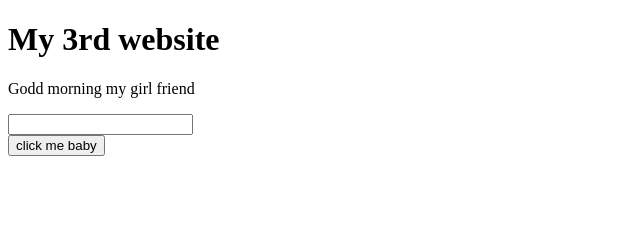
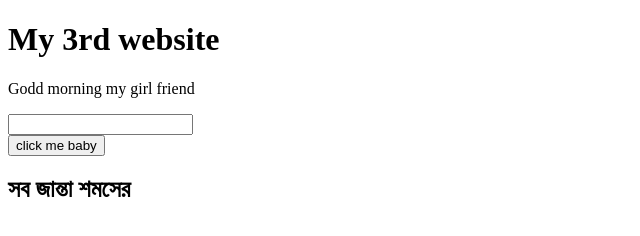
Before and after one commit to sayeed-0018/my-3rd-website, a plain HTML site: page index.html in a window 1280 px wide. Shown: the whole page, without its empty margins (0-640 px from the left). Drawn offline with Linux system fonts and the light colour scheme.

Commit message:
finally sending

```diff
--- a/index.html
+++ b/index.html
@@ -13,6 +13,7 @@
     <input type="text">
     <br>
     <button>click me baby</button>
+    <h2>সব জান্তা শমসের</h2>
 
 </body>
 </html>
```
